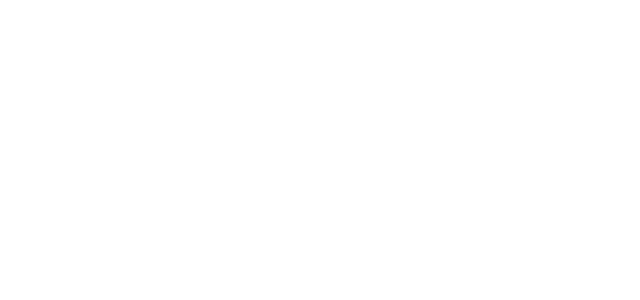
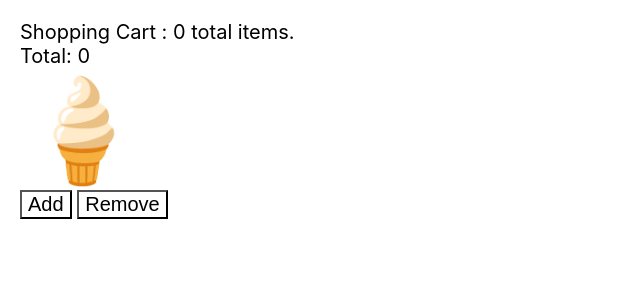
Before and after one commit to blotty23/react-practice, a React (Create React App) app: page / in a window 1280 px wide. Shown: the top 300 px of the page, without its empty margins (0-640 px from the left). Built offline with nearby package versions, Linux system fonts and the light colour scheme.

Commit message:
add basic ice cream product

```diff
--- a/src/components/App/App.js
+++ b/src/components/App/App.js
@@ -1,7 +1,10 @@
 import './App.css';
+import React from 'react';
+import Product from '../Product/Product'
+
 
 function App() {
-  return <></>;
+  return <Product />;
 }
 
 export default App;
--- /dev/null
+++ b/src/components/Product/Product.css
@@ -0,0 +1,13 @@
+.product span {
+  font-size:100px;
+}
+
+.wrapper{
+  padding:20px;
+  font-size: 20px
+}
+
+.wrapper button {
+  font-size: 20px;
+  background:  none;
+}
--- /dev/null
+++ b/src/components/Product/Product.js
@@ -0,0 +1,18 @@
+import { product } from 'prelude-ls';
+import React, { Component } from 'react';
+import './Product.css';
+
+export default class Product extends Component {
+  render () {
+    return (
+      <div className="wrapper">
+        <div>
+          Shopping Cart : 0 total items.
+        </div>
+        <div>Total: 0</div>
+      <div className="product"><span role="img" aria-label="ice cream">🍦</span></div>
+      <button>Add</button>  <button>Remove</button>
+      </div>
+    )
+  }
+}
```
